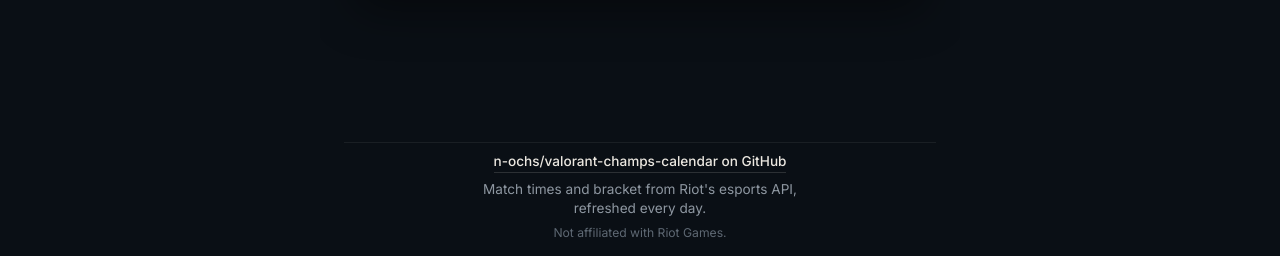
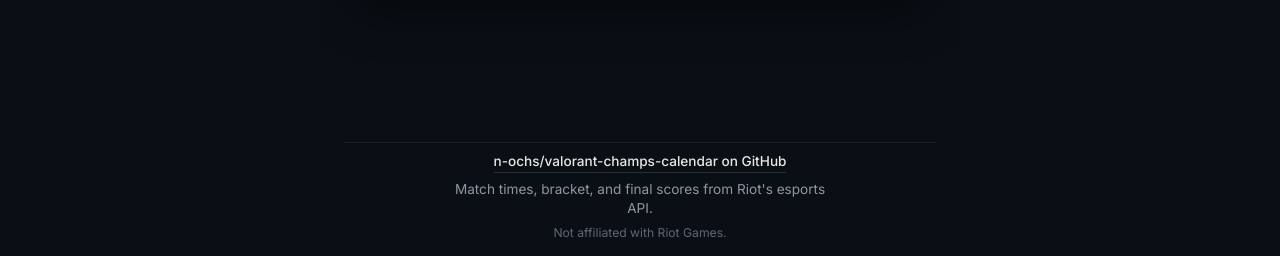
Before and after one commit to n-ochs/valorant-champs-calendar, a website: page index.html in a window 1280 px wide. Shown: the part 544-800 px from the top of the page. Drawn offline with Linux system fonts and the light colour scheme.

Commit message:
chore: stop the daily calendar update now that Champions 2026 is over

```diff
--- a/index.html
+++ b/index.html
@@ -370,7 +370,7 @@
           <a href="https://github.com/n-ochs/valorant-champs-calendar">n-ochs/valorant-champs-calendar on GitHub</a>
         </div>
         <p class="credit">
-          Match times and bracket from Riot's esports API, refreshed every day.
+          Match times, bracket, and final scores from Riot's esports API.
         </p>
         <p class="disclaimer">Not affiliated with Riot Games.</p>
       </footer>
```
Also changed, not shown: .github/workflows/update-calendar.yml, README.md.
